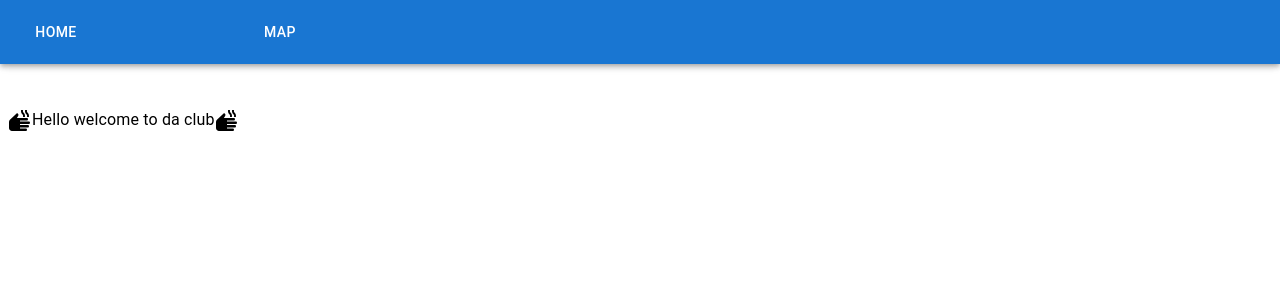
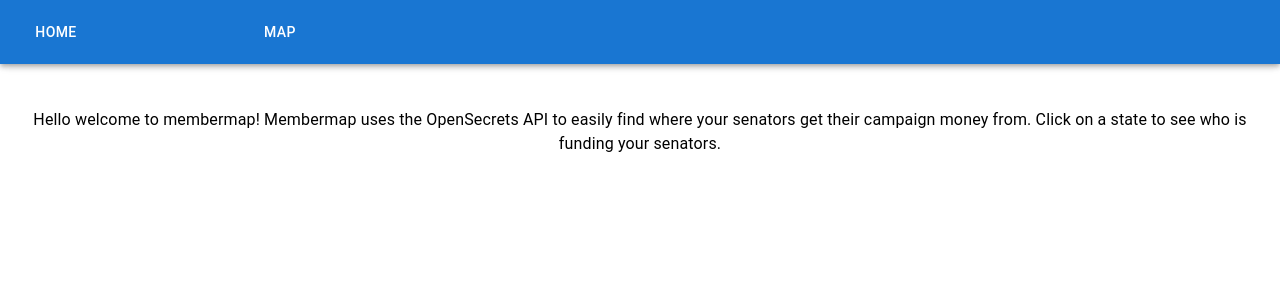
Before and after one commit to caidennason/membermap, a React (Create React App) app in the folder usmembermap/: page /home in a window 1280 px wide. Shown: the top 300 px of the page. Built offline with nearby package versions, Linux system fonts and the light colour scheme.

Commit message:
made the numbers look better with .toLocaleString

```diff
--- a/usmembermap/src/Home/Home.js
+++ b/usmembermap/src/Home/Home.js
@@ -12,11 +12,9 @@ const Home = () => {
             <br></br>
             <br></br>
             <IconButton color="inherit">
-                <DryIcon />
                 <Typography>
-                    Hello welcome to da club
+                    Hello welcome to membermap! Membermap uses the OpenSecrets API to easily find where your senators get their campaign money from. Click on a state to see who is funding your senators.
                 </Typography>
-                <DryIcon />
             </IconButton>
         </div>
     )
--- a/usmembermap/src/Map/Map.js
+++ b/usmembermap/src/Map/Map.js
@@ -44,10 +44,10 @@ const Map = () => {
     console.log('junior industries: ', juniorSenatorIndustries.map((ind) => ind.industry_name))
 
     const seniorSenatorIndustryName = seniorSenatorIndustries.map((ind) => ind.industry_name)
-    const seniorSenatorIndustryAmount = seniorSenatorIndustries.map((ind) => `$${ind.total} from ${ind.industry_name}`)
+    const seniorSenatorIndustryAmount = seniorSenatorIndustries.map((ind) => `$${parseInt(ind.total).toLocaleString('en')} from ${ind.industry_name}`)
     console.log(seniorSenatorIndustryAmount)
 
-    const juniorSenatorIndustryAmount = juniorSenatorIndustries.map((ind) => `$${ind.total} from ${ind.industry_name}`)
+    const juniorSenatorIndustryAmount = juniorSenatorIndustries.map((ind) => `$${parseInt(ind.total).toLocaleString('en')} from ${ind.industry_name}`)
 
 
     const handleDialogOpen = () => {
```
